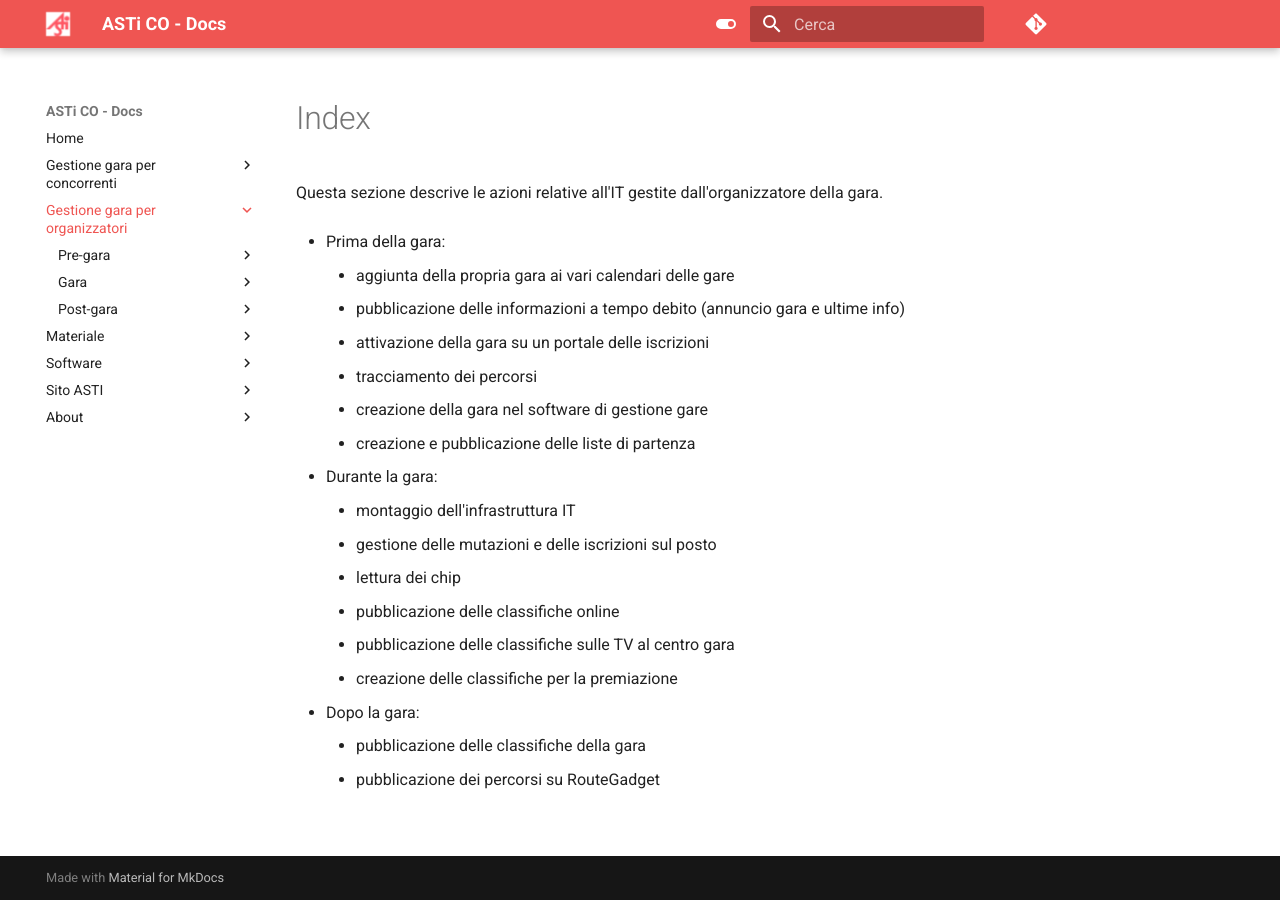
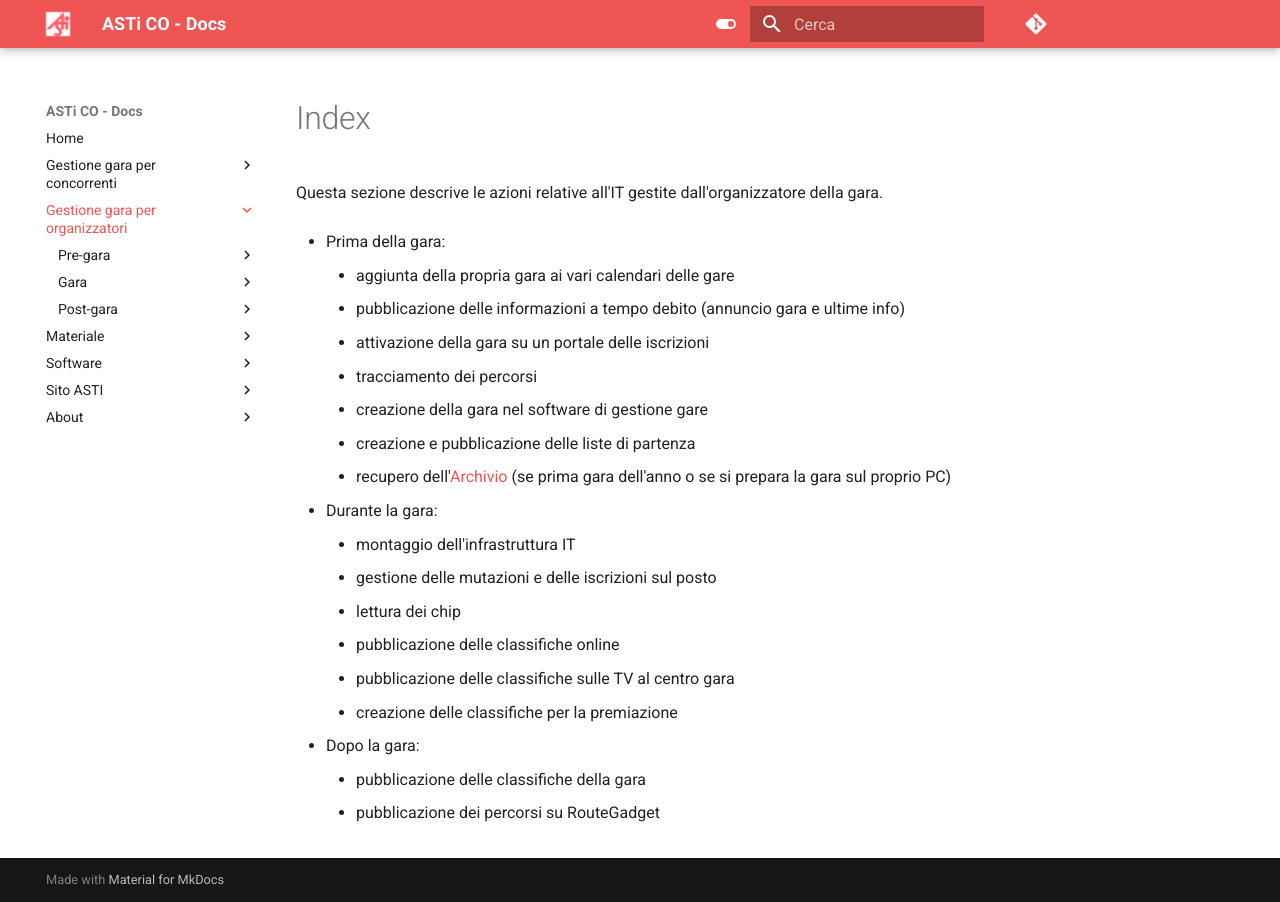
Before and after one commit to asti-co/doc, an MkDocs documentation site: the page built from docs/gestione_gara_org/index.md, in a window 1280 px wide. Built offline with MkDocs 1.6.1 and Material for MkDocs 9.7.7, drawn with Linux system fonts in a browser that asks for light colours; comment, search, counter and statistics services are not loaded.

Commit message:
aggiunta nota su archivio nella pagina index gestione org

```diff
--- a/docs/gestione_gara_org/index.md
+++ b/docs/gestione_gara_org/index.md
@@ -7,6 +7,7 @@ Questa sezione descrive le azioni relative all'IT gestite dall'organizzatore del
     - tracciamento dei percorsi
     - creazione della gara nel software di gestione gare
     - creazione e pubblicazione delle liste di partenza
+    - recupero dell'[Archivio](../software/oe12/archivio.md) (se prima gara dell'anno o se si prepara la gara sul proprio PC)
 
 - Durante la gara:
     - montaggio dell'infrastruttura IT
```
